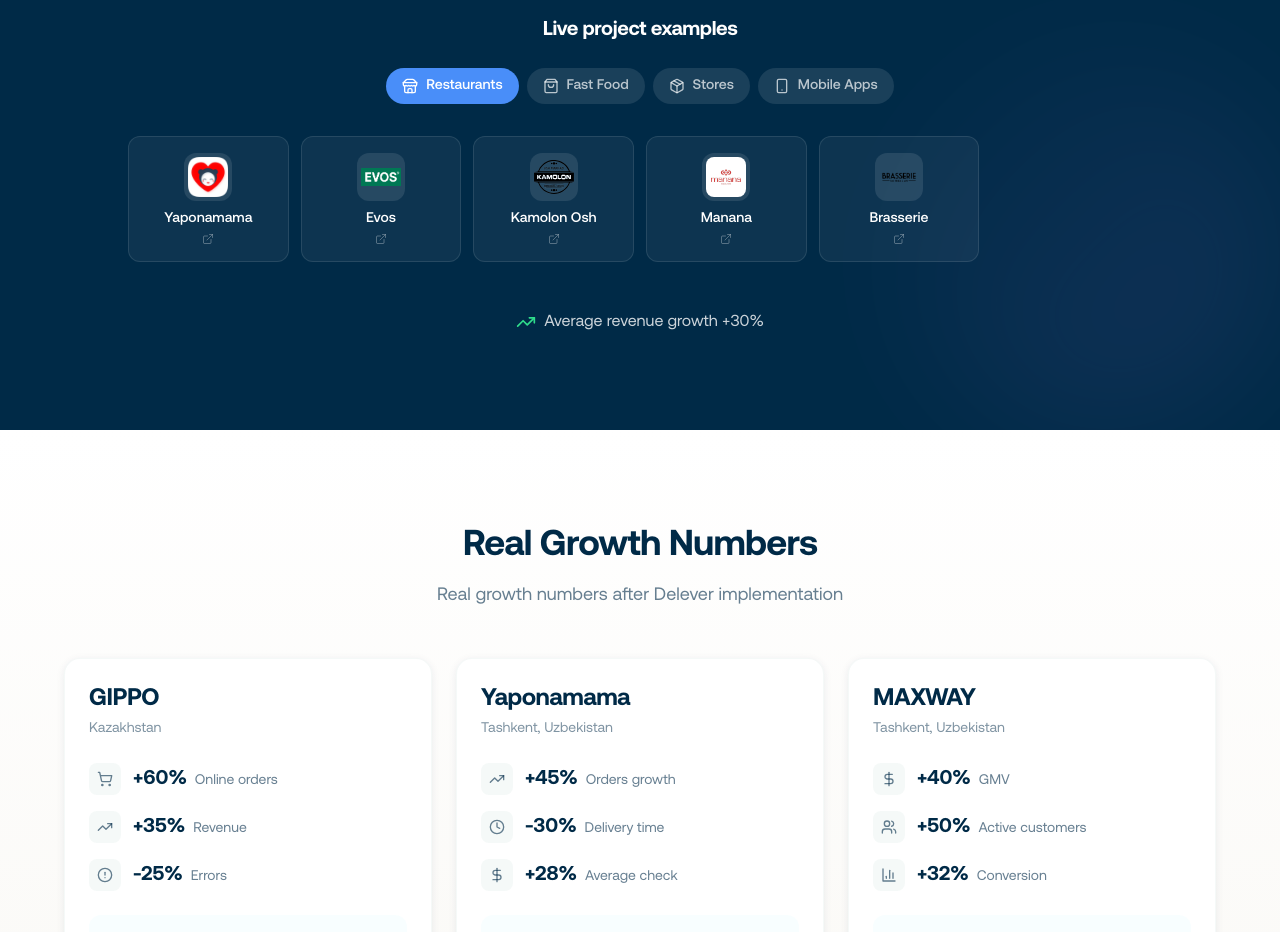
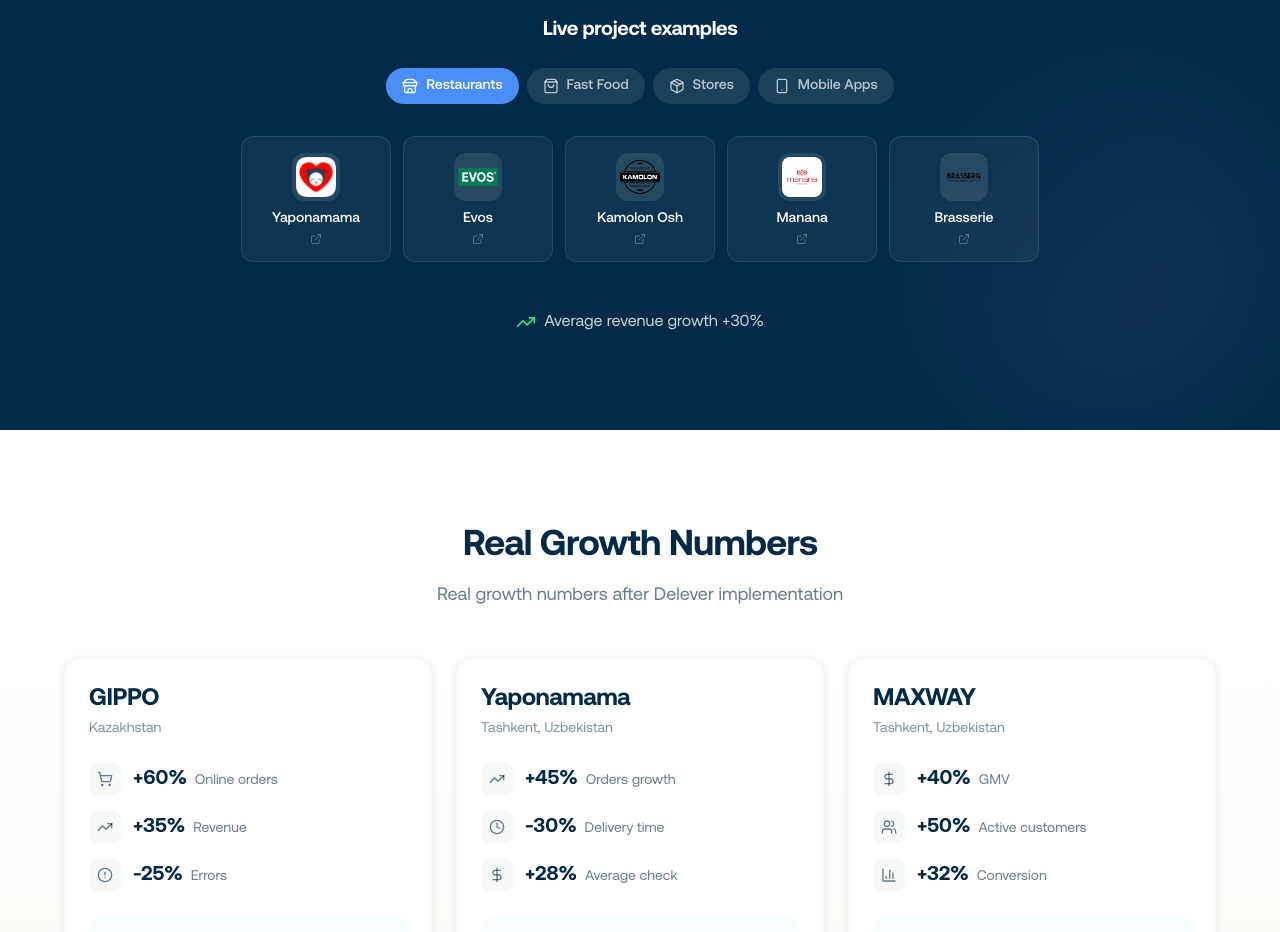
Before and after one commit to faxryuk-commits/delever-io, a React (Vite) app: page / in a window 1280 px wide. Shown: the part 4340-5272 px from the top of the page. Built offline with nearby package versions, Linux system fonts and the light colour scheme.

Commit message:
fix: центрирование карточек брендов во всех категориях

```diff
--- a/src/components/home/ProofStats.tsx
+++ b/src/components/home/ProofStats.tsx
@@ -211,7 +211,7 @@
             key={activeCategory}
             initial={{ opacity: 0, y: 10 }}
             animate={{ opacity: 1, y: 0 }}
-            className="grid grid-cols-2 sm:grid-cols-3 lg:grid-cols-6 gap-3"
+            className="flex flex-wrap justify-center gap-3"
           >
             {clientExamples[activeCategory].map((client, idx) => (
               <a
@@ -219,7 +219,7 @@
                 href={client.url}
                 target="_blank"
                 rel="noopener noreferrer"
-                className="group flex flex-col items-center p-4 rounded-xl bg-white/5 hover:bg-white/10 border border-white/10 hover:border-brand-blue/50 transition-all"
+                className="group flex flex-col items-center p-4 rounded-xl bg-white/5 hover:bg-white/10 border border-white/10 hover:border-brand-blue/50 transition-all w-[140px] sm:w-[150px]"
               >
                 <div className="w-12 h-12 rounded-xl bg-white/10 flex items-center justify-center mb-2 group-hover:bg-brand-blue/20 transition-colors overflow-hidden">
                   {'logo' in client && client.logo ? (
```
